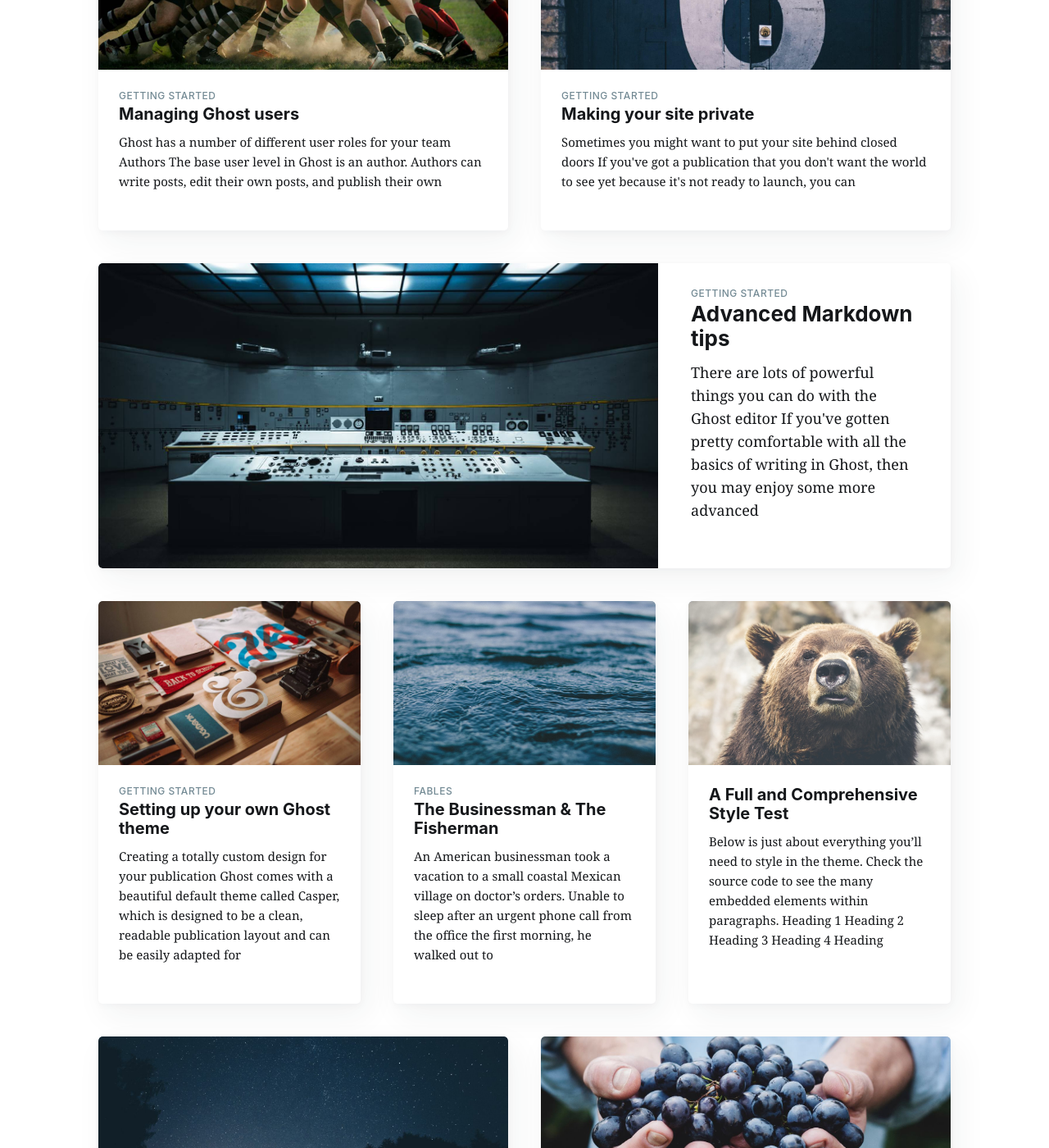
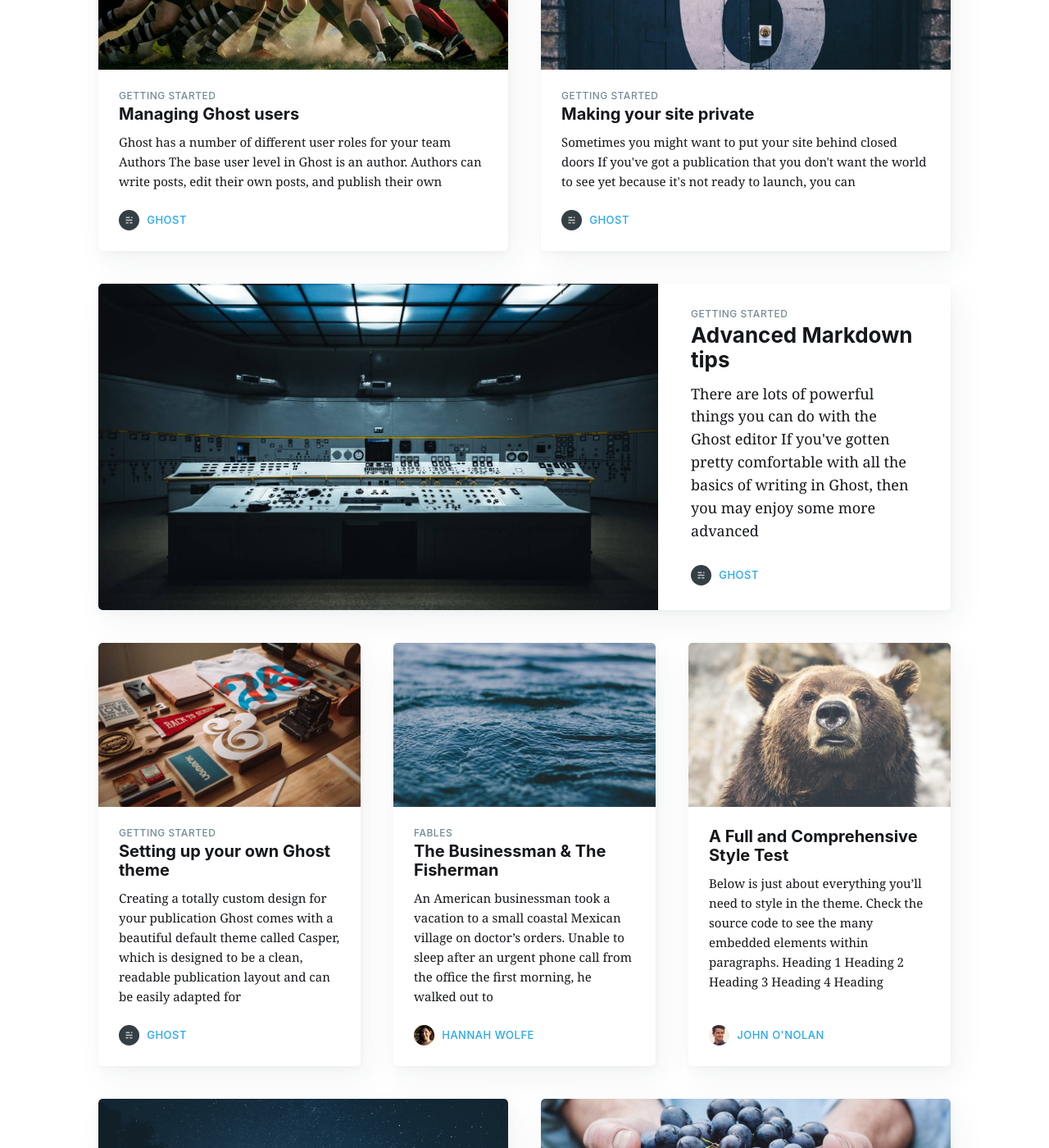
Before and after one commit to waynezoey/wayzo, a Jekyll site: the page built from index.html, in a window 1280 px wide and 1400 px high, scrolled down 1358 px. Shown: the whole window at 82% size. Built offline with Jekyll 4.4.1, drawn with Linux system fonts in a browser that asks for light colours; nearby versions of some CDN libraries; the list of posts is cut into pages by our own code; comment, search, counter and statistics services are not loaded.

Commit message:
Revert "fix"
This reverts commit 6574bc060c2bad958f7304e6e6dd9d697b7bb677.

```diff
--- a/_data/authors.yml
+++ b/_data/authors.yml
@@ -1,27 +1,27 @@
-zoey:
-  username: zoey
-  name: Zoey
+ghost:
+  username: ghost
+  name: Ghost
   url_full: http://jekyller.github.io/jasper2/
   url: jekyller.github.io/jasper2
   bio: The professional publishing platform
   picture: assets/images/ghost.png
-  facebook: zoey
+  facebook: ghost
   twitter: tryghost
   cover: False
-zoey:
-  username: zoey
-  name: Zoey
+hannah:
+  username: hannah
+  name: Hannah Wolfe
   location: London, UK
   url_full: http://hannah.wf/
-  url: zoey.wf
-  bio: zoey is the co-founder and lead developer at Ghost. She spends her days looking after Ghost's developer community, tracking down bugs & ensuring Ghost(Pro) is a happy place.
+  url: hannah.wf
+  bio: Hannah is the co-founder and lead developer at Ghost. She spends her days looking after Ghost's developer community, tracking down bugs & ensuring Ghost(Pro) is a happy place.
   picture: assets/images/hannah.jpg
   facebook: False
   twitter: erisds
   cover: assets/images/hannah-cover.jpg
-zoey:
-  username: zoey
-  name: Zoey
+john:
+  username: john
+  name: John O'Nolan
   location: On a plane
   url_full: http://john.onolan.org/
   url: john.onolan.org
```
